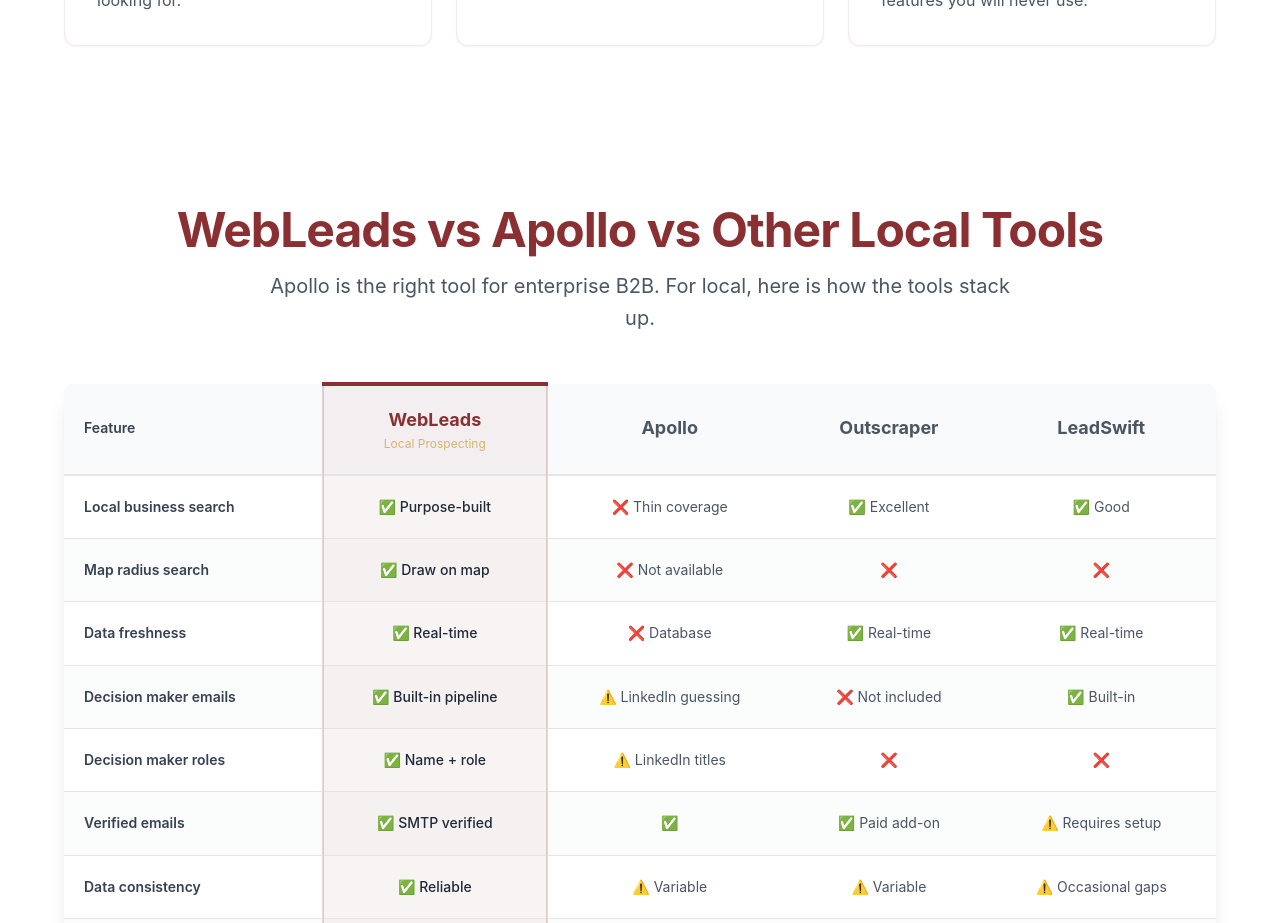
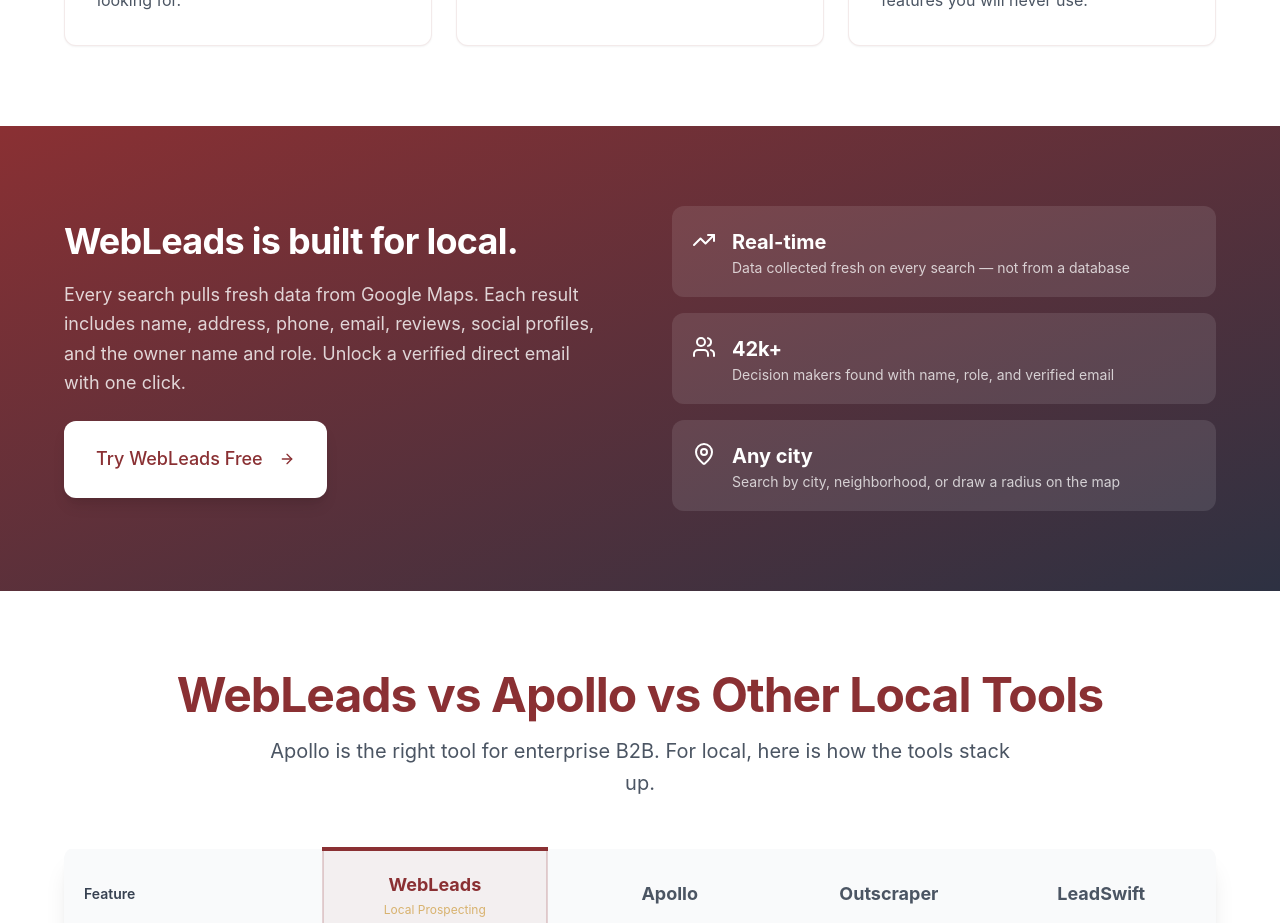
Before and after one commit to AleksanderWa/WebLeads-Landing, a Next.js app: page /apollo-alternative in a window 1280 px wide. Shown: the part 1420-2343 px from the top of the page. Built offline with nearby package versions, Linux system fonts and the light colour scheme; no server answers.

Commit message:
Redesign solution bridge: dark gradient, 2-col layout with stat blocks

```diff
--- a/app/apollo-alternative/page.tsx
+++ b/app/apollo-alternative/page.tsx
@@ -207,6 +207,49 @@ export default function ApolloAlternativePage() {
                 <p className="text-sm sm:text-base text-gray-600 leading-relaxed">{card.body}</p>
               </div>
             ))}
+          </div>
+        </div>
+      </section>
+
+      {/* Solution Bridge */}
+      <section className="py-12 sm:py-16 md:py-20 px-4 sm:px-6 bg-gradient-to-br from-brand-primary to-brand-secondary">
+        <div className="max-w-6xl mx-auto">
+          <div className="grid grid-cols-1 md:grid-cols-2 gap-10 md:gap-16 items-center">
+            {/* Left: statement */}
+            <div>
+              <h2 className="text-2xl sm:text-3xl md:text-4xl font-bold text-white mb-4 leading-tight">
+                WebLeads is built for local.
+              </h2>
+              <p className="text-base sm:text-lg text-white/80 mb-6 leading-relaxed">
+                Every search pulls fresh data from Google Maps. Each result includes name, address, phone, email, reviews, social profiles, and the owner name and role. Unlock a verified direct email with one click.
+              </p>
+              <Button
+                size="lg"
+                asChild
+                className="bg-white text-brand-primary hover:bg-white/90 text-base sm:text-lg px-8 py-5 sm:py-6 h-auto shadow-lg transition-all duration-300 rounded-xl"
+              >
+                <Link href="https://app.webleads.site/register" className="flex items-center justify-center">
+                  Try WebLeads Free
+                  <ArrowRight className="ml-2 h-4 w-4 sm:h-5 sm:w-5" />
+                </Link>
+              </Button>
+            </div>
+            {/* Right: 3 stat blocks */}
+            <div className="grid grid-cols-1 sm:grid-cols-3 md:grid-cols-1 gap-4">
+              {[
+                { icon: <TrendingUp className="h-6 w-6" />, stat: "Real-time", label: "Data collected fresh on every search — not from a database" },
+                { icon: <Users className="h-6 w-6" />, stat: "42k+", label: "Decision makers found with name, role, and verified email" },
+                { icon: <MapPin className="h-6 w-6" />, stat: "Any city", label: "Search by city, neighborhood, or draw a radius on the map" },
+              ].map((item) => (
+                <div key={item.stat} className="flex items-start gap-4 bg-white/10 rounded-xl p-4 sm:p-5">
+                  <div className="text-white mt-0.5 flex-shrink-0">{item.icon}</div>
+                  <div>
+                    <p className="text-white font-bold text-lg sm:text-xl">{item.stat}</p>
+                    <p className="text-white/75 text-sm leading-snug">{item.label}</p>
+                  </div>
+                </div>
+              ))}
+            </div>
           </div>
         </div>
       </section>
```
